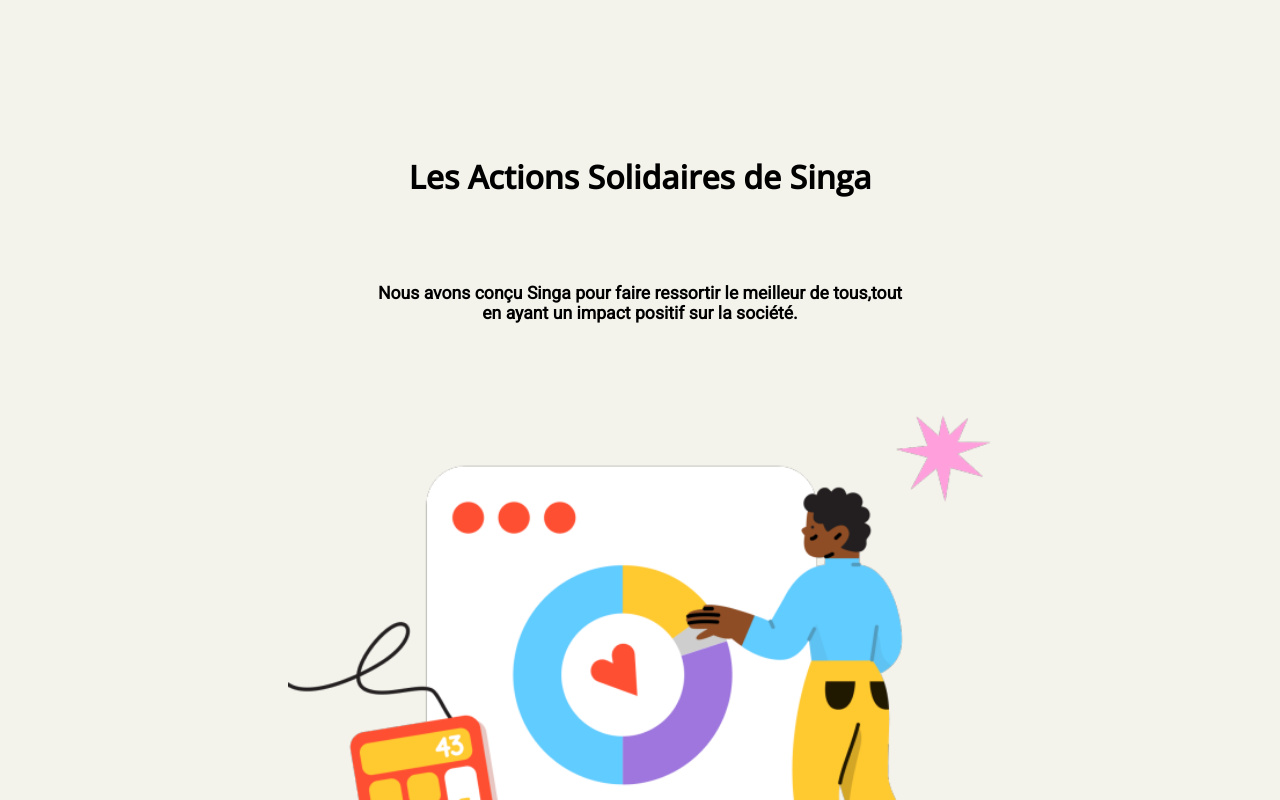
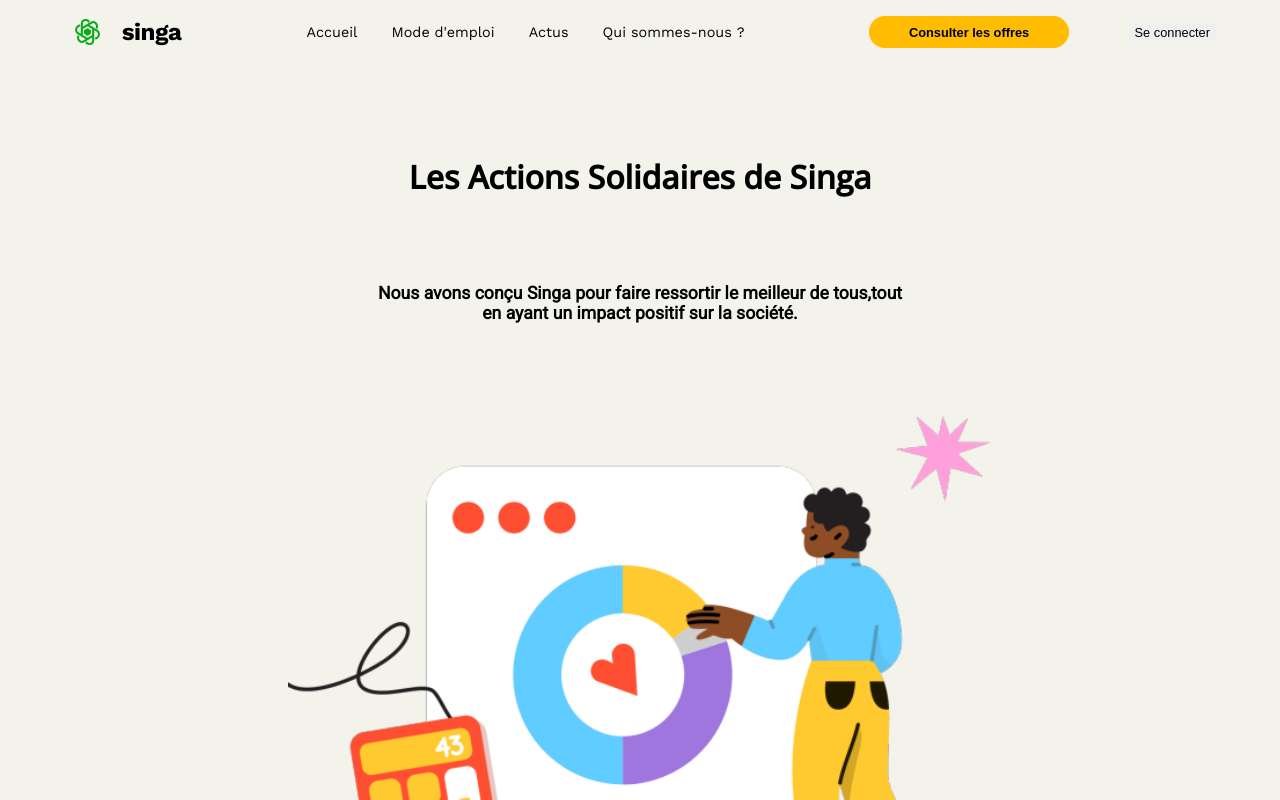
Before and after one commit to WildCodeSchool/paris-0921-project3-my-singa-assurance, a React (Vite) app: page /actus in a window 1280 px wide. Shown: the top 800 px of the page. Built offline with nearby package versions, Linux system fonts and the light colour scheme.

Commit message:
OK route for /actus in HP

```diff
--- a/src/components/ActusPage.jsx
+++ b/src/components/ActusPage.jsx
@@ -2,6 +2,7 @@ import React from 'react';
 
 import ActionSolide from '../assets/ActionSolide.png';
 import Camembert from '../assets/Camembert.png';
+import Header from './Header';
 
 import style from './style/ActusPage.module.scss';
 
@@ -9,6 +10,8 @@ import Footer from './Footer';
 
 function ActusPage() {
   return (
+    <div className={style.actusPageWrapper}>
+      <Header />
       <div className={style.mainActusPageContainer}>
         <div className={style.textActus}>
           <h2 className={style.actustitle}>Les Actions Solidaires de Singa</h2>
@@ -21,8 +24,8 @@ function ActusPage() {
           <div className={style.engagementContainer}>
             <h2 className={style.engagement}>Notre engagement social</h2>
             <p className={style.engagementdescription}>
-            Singa prélève des frais fixe, et considère que le reste de votre cotisation est le vôtre, et non le nôtre. Nous utilisons vos cotisations
-            pour remboursere vos frais de santé, et redistribuons l&apos;argent qui reste à des causes qui vous tiennent à coeur.
+              Singa prélève des frais fixe, et considère que le reste de votre cotisation est le vôtre, et non le nôtre. Nous utilisons vos
+              cotisations pour remboursere vos frais de santé, et redistribuons l&apos;argent qui reste à des causes qui vous tiennent à coeur.
             </p>
           </div>
           <div className={style.explications}>
@@ -31,8 +34,8 @@ function ActusPage() {
               <li>Vous obtenez une assurance de qualité, tout en soutenant une cause qui vous tient à cœur.</li>
               <li>Il n&apos;y a pas de conflits d&apos;intérêts entre vous et nous, car notre rémunération est toujours la même.</li>
               <li>
-              L&apos;engagement social est au cœur de notre business model. C&apos;est pourquoi Lemonade Inc. est une société d&apos;intérêt public et
-              certifiée B-Corp.
+                L&apos;engagement social est au cœur de notre business model. C&apos;est pourquoi Lemonade Inc. est une société d&apos;intérêt public
+                et certifiée B-Corp.
               </li>
             </ul>
           </div>
@@ -63,6 +66,7 @@ function ActusPage() {
           <Footer />
         </div>
       </div>
+    </div>
   );
 }
 export default ActusPage;
```
Lines whose indentation alone changed are shown as unchanged.
